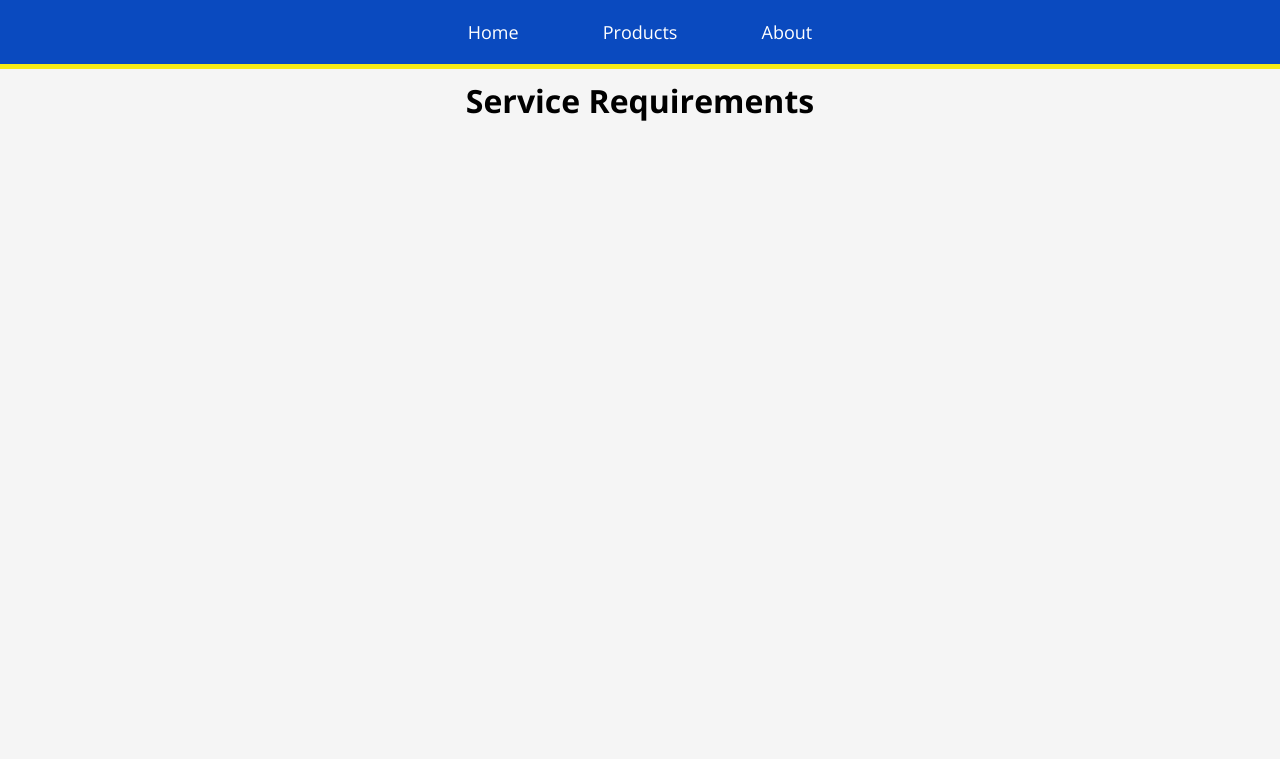
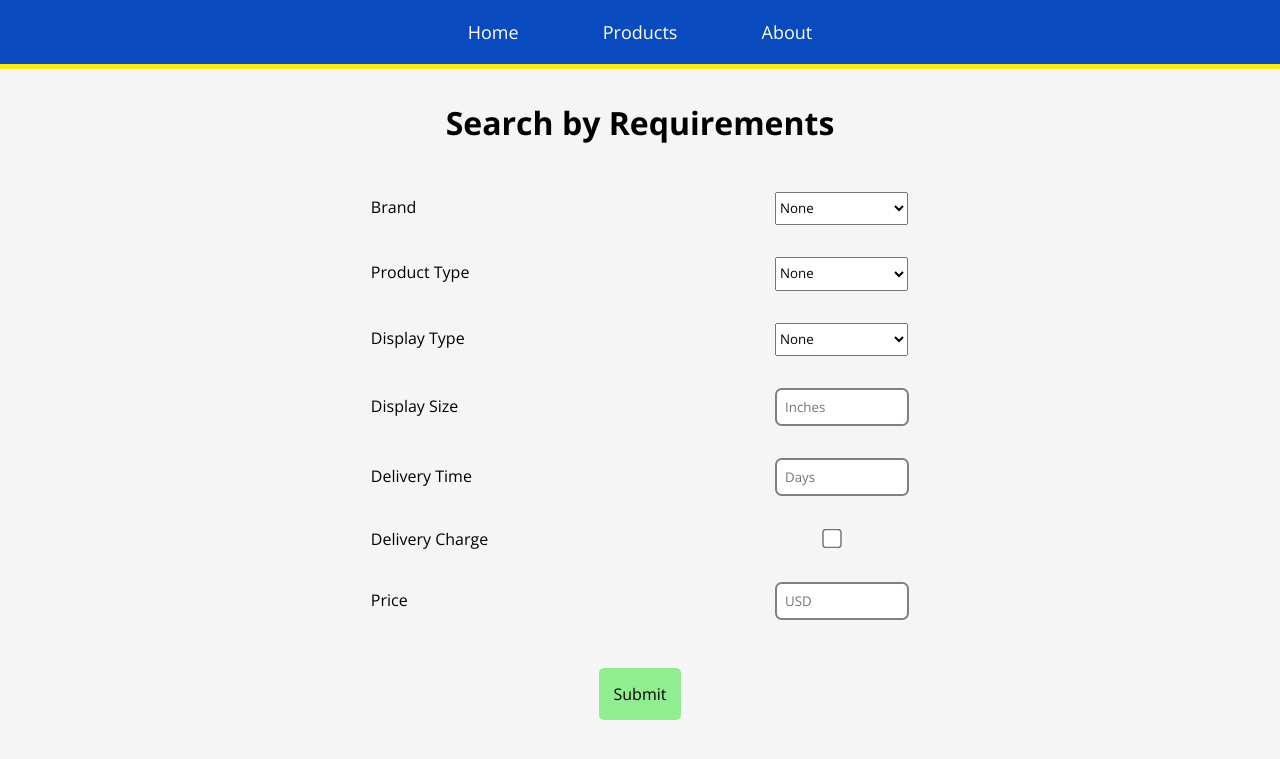
Before and after one commit to SiriusCrack/CS360BestBusy, a Django app: page /store/byrequirement in a window 1280 px wide. Shown: the top 759 px of the page. Run offline with Django 4.2, Linux system fonts and the light colour scheme.

Commit message:
Finished Requirements Page

```diff
--- a/BestBuy/store/static/css/exactmatch.css
+++ b/BestBuy/store/static/css/exactmatch.css
@@ -1,5 +1,6 @@
-.product_header {
-   margin: 10px;
+.uuid_header {
+   margin: 1em;
+   text-align: center;
 }
 
 .search_bar {
@@ -44,10 +45,6 @@ button > span {
    color: grey;
 }
 
-button:hover span {
-   color: white;
-}
-
 .user-search {
    display: flex;
    justify-content: center;
--- a/BestBuy/store/static/css/index.css
+++ b/BestBuy/store/static/css/index.css
@@ -24,7 +24,7 @@ h3 {
     justify-content: center;
 }
 
-.search-wrapper button {
+.search_button {
     margin: 1.5em;
     padding: 10px;
     cursor: pointer;
@@ -35,6 +35,6 @@ h3 {
     font-size: 1em;
 }
 
-button a:hover {
+.search_button a:hover {
     color: #0a4abf;
 }
--- a/BestBuy/store/static/css/prioritycriteria.css
+++ /dev/null
@@ -1,4 +0,0 @@
-h1 {
-   margin: 10px;
-   text-align: center;
-}
--- a/BestBuy/store/static/css/product.css
+++ b/BestBuy/store/static/css/product.css
@@ -1,7 +1,13 @@
 .product_header {
+   margin: 1em;
    text-align: center;
 }
 
-.product_item {
+.product_page_list {
    text-align: center;
+   list-style-type: none;
 }
+
+.product_page_item {
+   font-weight: lighter;
+}
--- a/BestBuy/store/static/css/servicerequirements.css
+++ b/BestBuy/store/static/css/servicerequirements.css
@@ -0,0 +1,60 @@
+.req_header {
+   margin: 1em;
+   text-align: center;
+}
+
+.req_form {
+   display: block;
+   margin: auto;
+   width: fit-content;
+   text-align: center;
+}
+
+.option_wrapper {
+   padding: 1em;
+   text-align: left;
+   display: list-item;
+   list-style-type: none;
+}
+
+.option_wrapper > label {
+   font-weight: lighter;
+   display: inline-block;
+   width: 25em;
+}
+
+.option_wrapper > select {
+   height: 2.5em;
+   width: 10em;
+   cursor: pointer;
+   font-weight: lighter;
+}
+
+.option_wrapper > input {
+   width: calc(10em - 19.2px);
+}
+.option_wrapper > .checkbox {
+   cursor: pointer;
+   scale: 1.5;
+}
+
+.submit_button {
+   display: block;
+   margin: 2em auto auto auto;
+   width: fit-content;
+   text-align: center;
+   padding: 15px;
+   cursor: pointer;
+   border: none;
+   border-radius: 5px;
+   font-weight: lighter;
+   font-size: 1em;
+   background-color: lightgreen;
+}
+
+.submit_button:hover {
+   cursor: pointer;
+   color: white;
+   outline: 3px solid gray;
+   transition: outline 200ms ease-in-out;
+}
--- a/BestBuy/store/templates/base_generic.html
+++ b/BestBuy/store/templates/base_generic.html
@@ -18,8 +18,6 @@
   {% load static %}
   <link rel="stylesheet" href="{% static 'css/exactmatch.css' %}" type="text/css">
   {% load static %}
-  <link rel="stylesheet" href="{% static 'css/prioritycriteria.css' %}" type="text/css">
-  {% load static %}
   <link rel="stylesheet" href="{% static 'css/servicerequirements.css' %}" type="text/css">
 </head>
 <body>
--- a/BestBuy/store/templates/catalog/exact_match.html
+++ b/BestBuy/store/templates/catalog/exact_match.html
@@ -1,7 +1,7 @@
 {% extends "base_generic.html" %}
 
 {% block content %}
-<h1 class="product_header">Exact Match</h1>
+<h1 class="uuid_header">Search by UUID</h1>
   <form class="search_bar" method="POST" action="{% url 'exactMatch' %}">
     {% csrf_token %}
     <input type="search" placeholder="Search by UUID" name="search">
--- a/BestBuy/store/templates/catalog/product_list.html
+++ b/BestBuy/store/templates/catalog/product_list.html
@@ -1,11 +1,11 @@
 {% extends "base_generic.html" %}
 
 {% block content %}
-  <h1 class="product_header">Product List</h1>
+  <h1 class="product_header">All Available Products</h1>
   {% if product_list %}
-  <ul>
+  <ul class="product_page_list">
     {% for product in product_list %}
-      <li class="product_item">
+      <li class="product_page_item">
         {{product.displaySize}}" {{product.brand}} {{product.displayType}} {{product.productType}}
       </li>
     {% endfor %}
--- a/BestBuy/store/templates/catalog/service_requirements.html
+++ b/BestBuy/store/templates/catalog/service_requirements.html
@@ -1,5 +1,57 @@
 {% extends "base_generic.html" %}
 
 {% block content %}
-<h1>Service Requirements</h1>
+<h1 class="req_header">Search by Requirements</h1>
+<form class="req_form">
+   <div class="option_wrapper">
+      <label for="brand_id">Brand</label>
+      <select name="brand_id">
+         <option value="0">None</option>
+         <option value="1">Samsung</option>
+         <option value="2">VIZIO</option>
+         <option value="3">Sony</option>
+         <option value="4">LG</option>
+         <option value="5">HiSense</option>
+         <option value="6">RCA</option>
+         <option value="7">Sceptre</option>
+         <option value="8">Toshiba</option>
+         <option value="9">SHARP</option>
+      </select>
+   </div>
+   <div class="option_wrapper">
+      <label for="productType_id">Product Type</label>
+      <select name="productType_id">
+         <option value="0">None</option>
+         <option value="1">TV</option>
+         <option value="2">Monitor</option>
+      </select>
+   </div>
+   <div class="option_wrapper">
+      <label for="displayType_id">Display Type</label>
+      <select name="displayType_id">
+         <option value="0">None</option>
+         <option value="2">OLED</option>
+         <option value="3">CRT</option>
+         <option value="4">TN</option>
+         <option value="5">IPS</option>
+      </select>
+   </div>
+   <div class="option_wrapper">
+      <label for="displaySize">Display Size</label>
+      <input type="number" placeholder="Inches" name="displaySize" min="0"></input>
+   </div>
+   <div class="option_wrapper">
+      <label for="deliveryTime">Delivery Time</label>
+      <input type="number" placeholder="Days" name="deliveryTime" min="0"></input>
+   </div>
+   <div class="option_wrapper">
+      <label for="deliveryCharge">Delivery Charge</label>
+      <input class="checkbox" type="checkbox" name="deliveryTime"></input>
+   </div>
+   <div class="option_wrapper">
+      <label for="price">Price</label>
+      <input type="number" placeholder="USD" name="price" min="0"></input>
+   </div>
+</form>
+<a href="{% url 'index' %}"><button class="submit_button" type="button" name="submitRequirements">Submit</button></a>
 {% endblock %}
--- a/BestBuy/store/templates/index.html
+++ b/BestBuy/store/templates/index.html
@@ -8,8 +8,8 @@
     <h2 class="slogan">Ian & Morgan LTD.</h2>
     <h3>Select a searching criterion below:</h3>
     <div class="search-wrapper">
-        <button><a href="{% url 'exactMatch' %}">by UUID</a></button>
-        <button><a href="{% url 'priorityCrit' %}">by Feature</a></button>
-        <button><a href="{% url 'serviceReq' %}">by Requirement</a></button>
+        <button class="search_button"><a href="{% url 'exactMatch' %}">by UUID</a></button>
+        <button class="search_button"><a href="{% url 'priorityCrit' %}">by Feature</a></button>
+        <button class="search_button"><a href="{% url 'serviceReq' %}">by Requirement</a></button>
     </div>
 {% endblock %}
```
